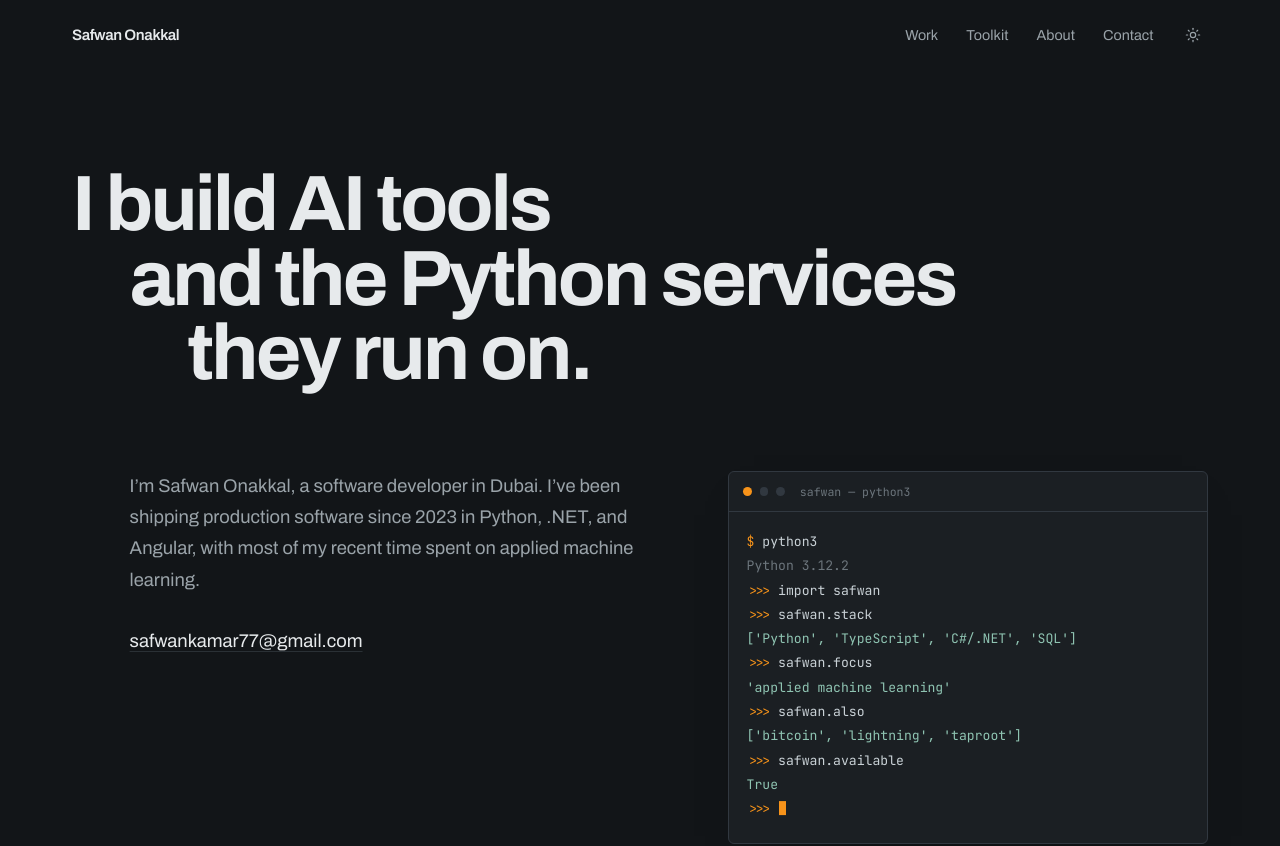
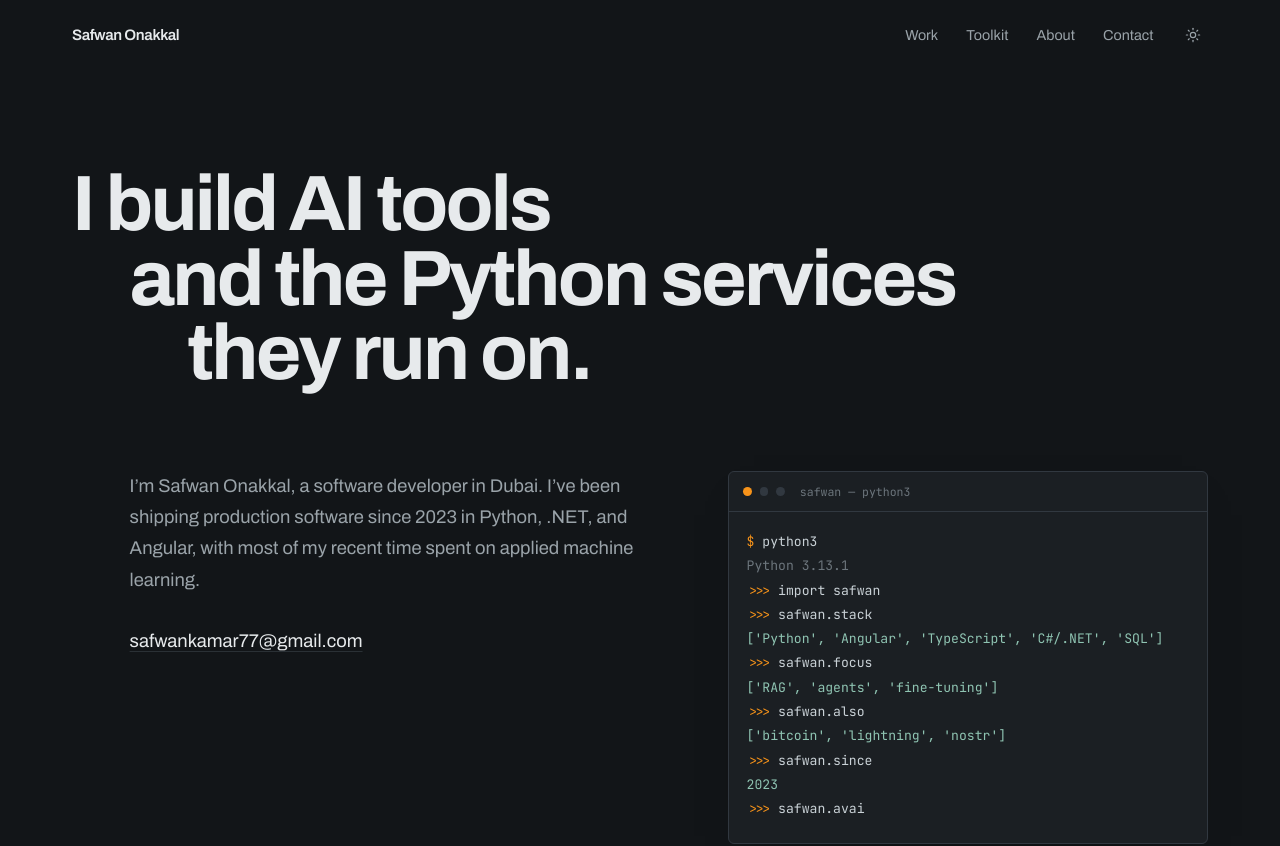
Before and after one commit to safwankamar/portfolio, a React (Vite) app: page / in a window 1280 px wide. Shown: the top 846 px of the page. Built offline with nearby package versions, Linux system fonts and the light colour scheme; the HTML template or start-up script is replaced by a standard one.

Commit message:
Bring the terminal session in line with the real work
Angular joins the stack it was missing from, the focus line names what
the projects actually are, nostr replaces taproot, and a since line
carries the 2023 start date.

```diff
--- a/src/components/portfolio/Terminal.tsx
+++ b/src/components/portfolio/Terminal.tsx
@@ -5,14 +5,16 @@ type Line = { kind: "input" | "output" | "note"; text: string };
 
 const script: Line[] = [
   { kind: "input", text: "python3" },
-  { kind: "note", text: "Python 3.12.2" },
+  { kind: "note", text: "Python 3.13.1" },
   { kind: "input", text: "import safwan" },
   { kind: "input", text: "safwan.stack" },
-  { kind: "output", text: "['Python', 'TypeScript', 'C#/.NET', 'SQL']" },
+  { kind: "output", text: "['Python', 'Angular', 'TypeScript', 'C#/.NET', 'SQL']" },
   { kind: "input", text: "safwan.focus" },
-  { kind: "output", text: "'applied machine learning'" },
+  { kind: "output", text: "['RAG', 'agents', 'fine-tuning']" },
   { kind: "input", text: "safwan.also" },
-  { kind: "output", text: "['bitcoin', 'lightning', 'taproot']" },
+  { kind: "output", text: "['bitcoin', 'lightning', 'nostr']" },
+  { kind: "input", text: "safwan.since" },
+  { kind: "output", text: "2023" },
   { kind: "input", text: "safwan.available" },
   { kind: "output", text: "True" },
 ];
@@ -98,7 +100,7 @@ const Terminal = () => {
       ref={ref}
       className="terminal"
       role="img"
-      aria-label="A Python session listing Safwan's stack: Python, TypeScript, C# and .NET, SQL; focus on applied machine learning; also bitcoin, lightning and taproot; available for work."
+      aria-label="A Python session listing Safwan's stack: Python, Angular, TypeScript, C# and .NET, SQL; focus on RAG, agents and fine-tuning; also bitcoin, lightning and nostr; working since 2023; available for work."
     >
       <div className="terminal-bar" aria-hidden="true">
         <span className="terminal-dot" />
```
